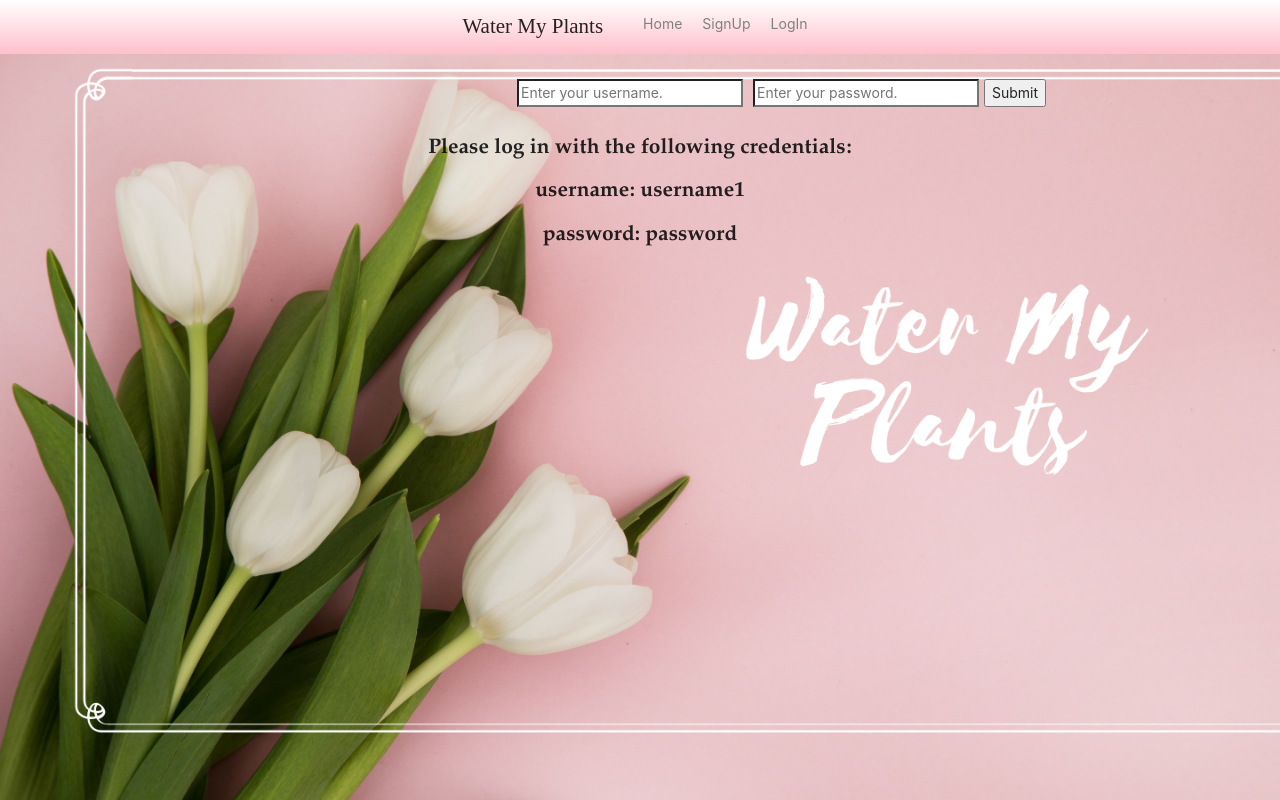
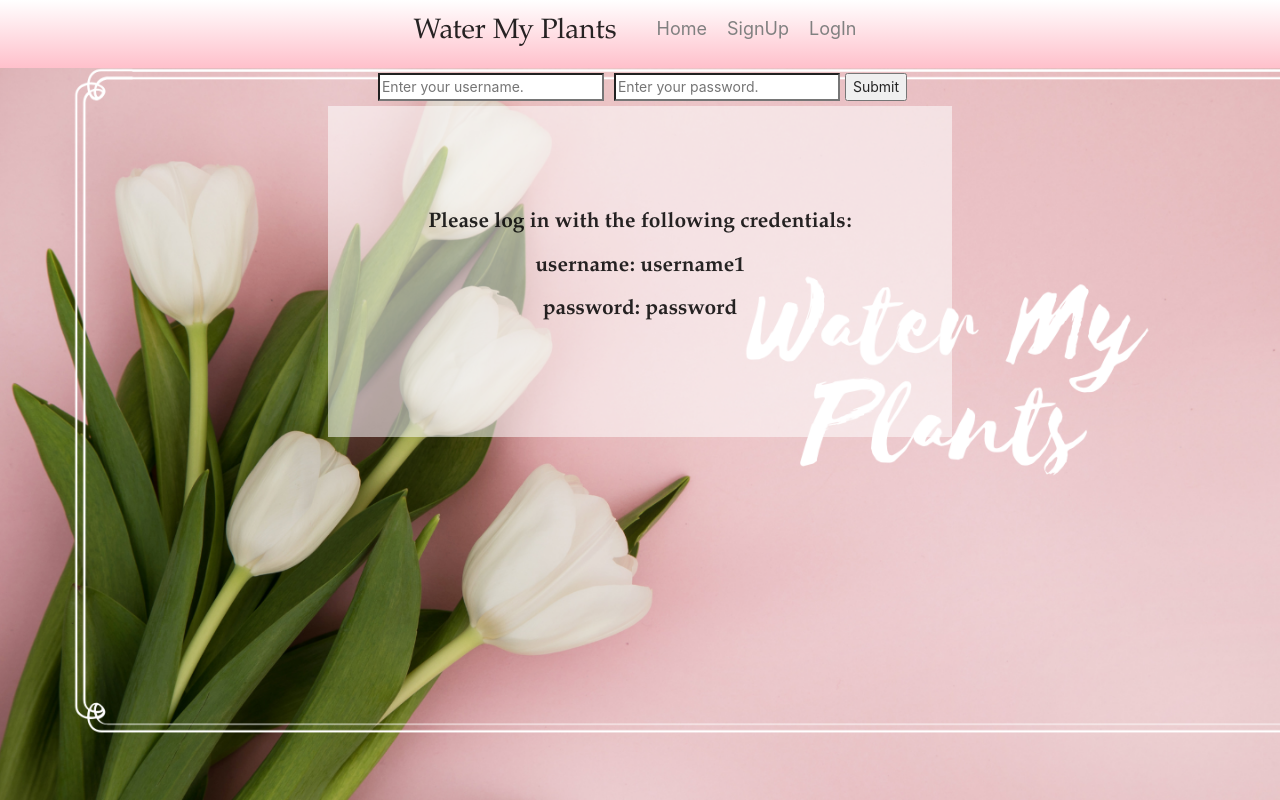
Before and after one commit to wilcoxva/water-my-plants-Frontend, a React (Create React App) app in the folder water-my-plants/: page /login in a window 1280 px wide. Built offline with nearby package versions, Linux system fonts and the light colour scheme; a web font is replaced by a local one.

Commit message:
worked on enlarging nav font, font style, and putting a background on login

```diff
--- a/water-my-plants/src/components/Navigation.js
+++ b/water-my-plants/src/components/Navigation.js
@@ -9,7 +9,7 @@ const Navigation = ({isLoggedIn}) => {
       <div className="App">
         {isLoggedIn ?
           <div className="ncontainer" style={{ backgroundImage: "linear-gradient(white, rgb(143, 185, 143))", }}>
-            <h2>Water My Plants</h2>
+            <h1>Water My Plants</h1>
             <div className="links">
               <GreenLink to="/">Home</GreenLink>
               <GreenLink to="/PlantsList">PlantsList</GreenLink>
@@ -17,7 +17,7 @@ const Navigation = ({isLoggedIn}) => {
             </div>
           </div> :
           <div className="ncontainer" style={{ backgroundImage: "linear-gradient(white, pink)", }}>
-          <h2>Water My Plants</h2>
+          <h1>Water My Plants</h1>
           <div className="links">
             <PinkLink to="/">Home</PinkLink>
             <PinkLink key="signup" to="/SignUp">SignUp</PinkLink>
--- a/water-my-plants/src/css/main.css
+++ b/water-my-plants/src/css/main.css
@@ -28,13 +28,20 @@ h1 {
   height: 200vh;
   background-repeat: repeat;
 }
+.intro {
+  background-color: rgba(255, 255, 255, 0.541);
+  width: fit-content;
+  margin: auto;
+  padding: 100px;
+}
 .intro h2 {
   text-align: center;
   font-family: 'Garamond';
   font-weight: bold;
 }
 .login {
-  margin: 20px 20px 20px 40%;
+  margin: auto;
+  width: fit-content;
 }
 .login input {
   margin: 5px;
@@ -43,13 +50,14 @@ h1 {
   display: flex;
   justify-content: center;
 }
-.ncontainer h2 {
+.ncontainer h1 {
   margin-top: 10px;
   margin-right: 30px;
-  font-family: 'Great Vibes', cursive;
+  font-family: 'Garamond';
 }
 .links {
-  margin-top: 13px;
+  margin-top: 15px;
+  font-size: large;
 }
 .pl-outer-container {
   display: flex;
@@ -61,7 +69,7 @@ h1 {
   width: 100%;
 }
 .p-container {
-  background-color: rgba(255, 255, 255, 0.795);
+  background-color: rgba(255, 255, 255, 0.541);
   border: 2px solid green;
   border-radius: 25px;
   margin: 2%;
--- a/water-my-plants/src/less-files/home.less
+++ b/water-my-plants/src/less-files/home.less
@@ -30,6 +30,10 @@ h1 {
 }
 
 .intro {
+  background-color: rgba(255, 255, 255, 0.541);
+  width: fit-content;
+  margin: auto;
+  padding: 100px;
 
   h2 {
     text-align: center;
@@ -39,7 +43,8 @@ h1 {
 }
 
 .login {
-  margin: 20px 20px 20px 40%;
+  margin: auto;
+  width: fit-content;
 }
 
 .login input {
--- a/water-my-plants/src/less-files/nav.less
+++ b/water-my-plants/src/less-files/nav.less
@@ -3,13 +3,14 @@
     display: flex;
     justify-content: center;
 
-    h2 {
+    h1 {
         margin-top: 10px;
         margin-right: 30px;
-        font-family: 'Great Vibes', cursive;
+        font-family: 'Garamond';
     }
 }
 
 .links {
-    margin-top: 13px;
+    margin-top: 15px;
+    font-size: large;
 }
--- a/water-my-plants/src/less-files/plantslist.less
+++ b/water-my-plants/src/less-files/plantslist.less
@@ -10,7 +10,7 @@
 }
 
 .p-container {
-    background-color: rgba(255, 255, 255, 0.795);
+    background-color: rgba(255, 255, 255, 0.541);
     border: 2px solid green;
     border-radius: 25px;
     margin: 2%;
```
Also changed, not shown: 1 other file (tests, documents, lock files or other folders).
